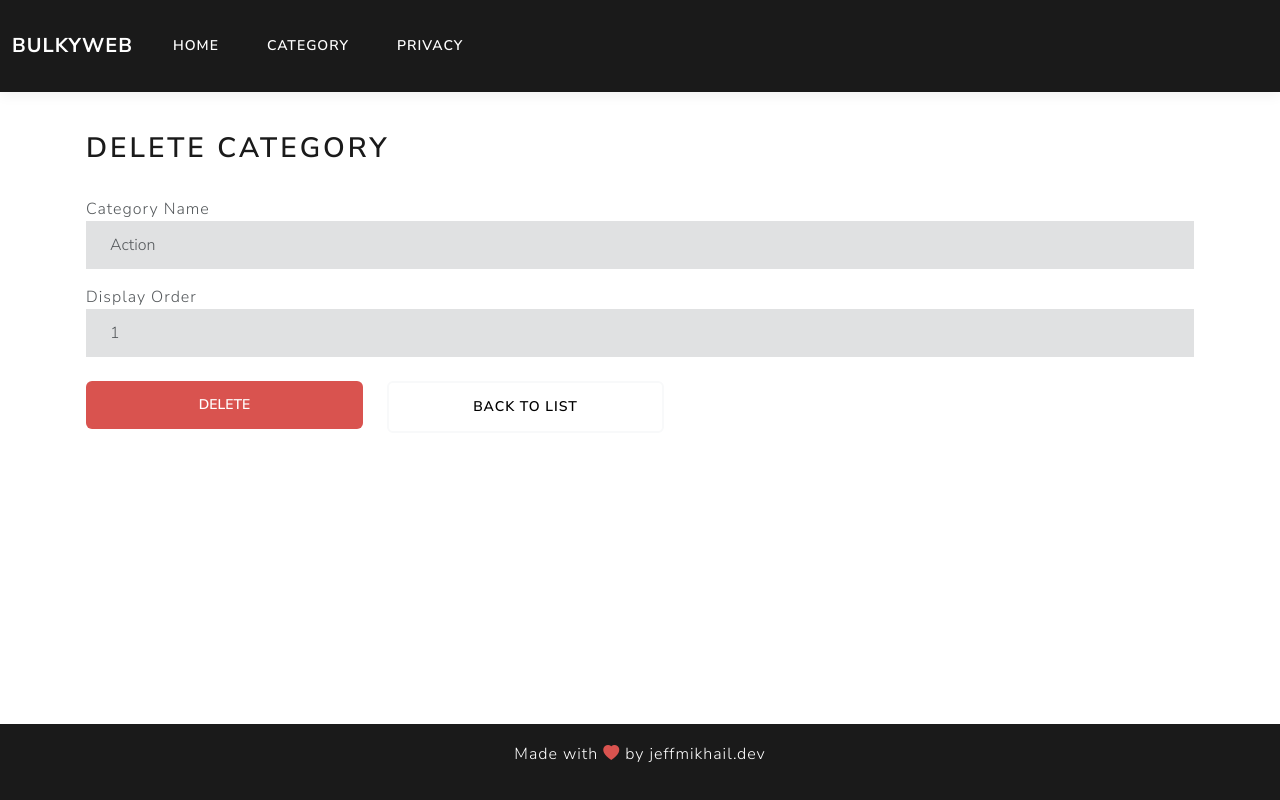
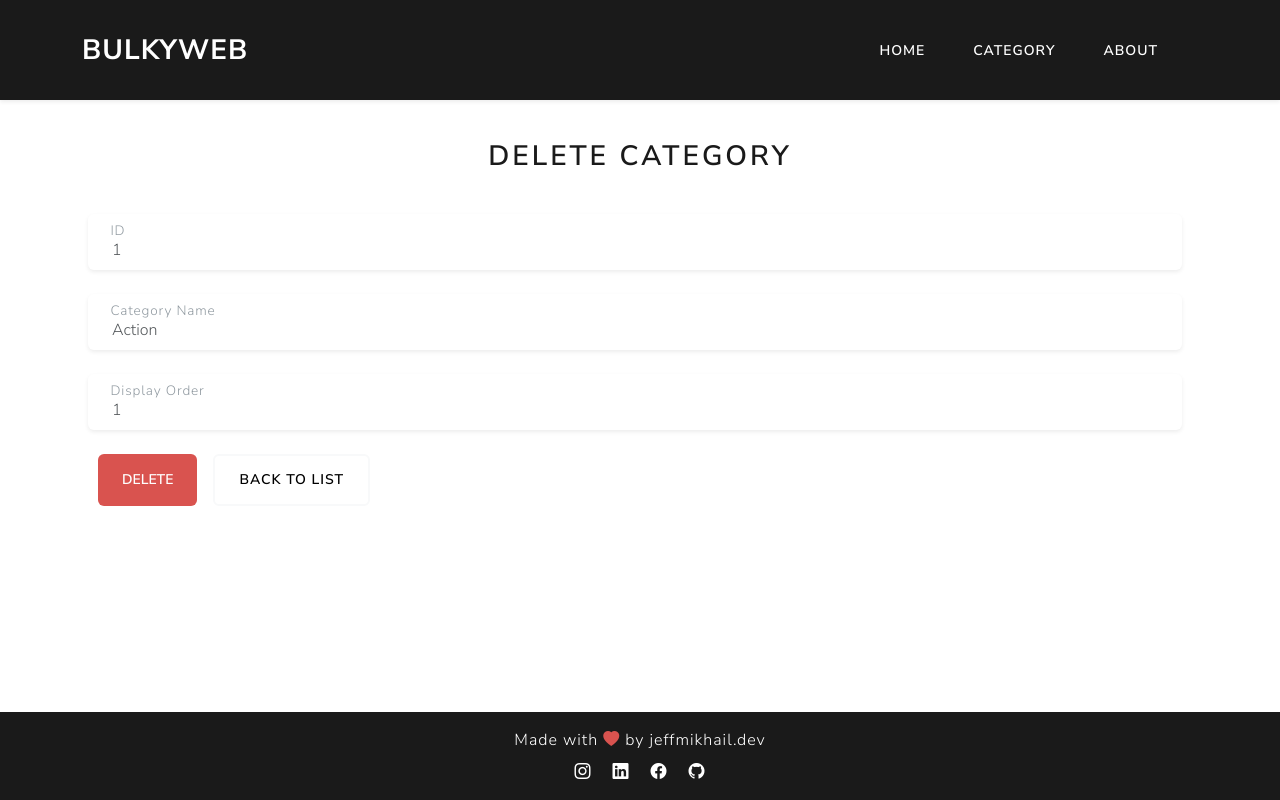
Before and after one commit to jeffmikhaildev/BULKY_ASP.NET_CORE_MVC, an ASP.NET Core app: page /Category/Delete/1 in a window 1280 px wide. Run offline with ASP.NET Core 8, Linux system fonts and the light colour scheme; data comes from the database, SQL or seed files in the repository; style sheets or scripts are compiled from the project's sources.

Commit message:
improve UI

```diff
--- a/BulkyWeb/Controllers/HomeController.cs
+++ b/BulkyWeb/Controllers/HomeController.cs
@@ -18,7 +18,7 @@ namespace BulkyWeb.Controllers
             return View();
         }
 
-        public IActionResult Privacy()
+        public IActionResult About()
         {
             return View();
         }
--- a/BulkyWeb/Views/Category/Delete.cshtml
+++ b/BulkyWeb/Views/Category/Delete.cshtml
@@ -1,33 +1,68 @@
 @model Category
 
+@{
+    ViewData["Title"] = "Delete Category";
+}
+
+
 <form method="post">
-
+    <!-- Keep hidden ID for POST -->
     <input type="hidden" asp-for="Id" />
 
     <div class="border border-black p-3 mt-4">
         <div class="row pb-2">
-            <h2 class="text-primary p-0">Delete Category</h2>
+            <h2 class="text-primary p-0 text-center mb-3">Delete Category</h2>
             <hr />
         </div>
 
-        @* <div asp-validation-summary="ModelOnly"></div> *@
-
-        <div class="mb-3 row">
-            <label asp-for="Name" class="p-0"></label>
-            <input asp-for="Name" name="Name" disabled class="form-control" placeholder="Enter Category Name" style="outline: none; box-shadow: none; border-color: #ced4da;" />
+        <!-- ID (disabled floating field) -->
+        <div class="form-floating mb-4" style="margin-left: -10px;">
+            <input asp-for="Id" class="form-control rounded shadow-sm bg-transparent" disabled
+                   style="border-color: #ced4da;" />
+            <label asp-for="Id">ID</label>
         </div>
 
-        <div class="mb-3 row">
-            <label asp-for="DisplayOrder" class="p-0"></label>
-            <input asp-for="DisplayOrder" disabled name="DisplayOrder" class="form-control" placeholder="Enter Display Order" style="outline: none; box-shadow: none; border-color: #ced4da;" />
+        <!-- Name (disabled floating field) -->
+        <div class="form-floating mb-4" style="margin-left: -10px;">
+            <input asp-for="Name" class="form-control rounded shadow-sm bg-transparent" disabled
+                   placeholder="Enter Category Name" style="border-color: #ced4da;" />
+            <label asp-for="Name">Category Name</label>
         </div>
 
-        <div class="row mt-4 gap-4">
-            <div class="col-6 col-md-3 p-0">
-                <button type="submit" class="btn btn-danger rounded form-control">Delete</button>
-            </div>
-            <div class="col-6 col-md-3 p-0">
-                <a asp-controller="Category" asp-action="Index" class="btn btn-outline-secondary rounded form-control">Back To List</a>
+        <!-- DisplayOrder (disabled floating field) -->
+        <div class="form-floating mb-4" style="margin-left: -10px;">
+            <input asp-for="DisplayOrder" class="form-control rounded shadow-sm bg-transparent" disabled
+                   placeholder="Enter Display Order" style="border-color: #ced4da;" />
+            <label asp-for="DisplayOrder">Display Order</label>
+        </div>
+
+        <!-- Action buttons -->
+        <div class="d-flex flex-wrap gap-3">
+            <!-- Trigger Modal -->
+            <button type="button" class="btn btn-danger rounded px-4" data-bs-toggle="modal" data-bs-target="#confirmDeleteModal">
+                Delete
+            </button>
+            <a asp-controller="Category" asp-action="Index" class="btn btn-outline-secondary rounded px-4">
+                Back To List
+            </a>
+        </div>
+    </div>
+
+    <!-- Delete Confirmation Modal -->
+    <div class="modal fade" id="confirmDeleteModal" tabindex="-1" aria-labelledby="confirmDeleteModalLabel" aria-hidden="true">
+        <div class="modal-dialog modal-dialog-centered">
+            <div class="modal-content border border-black">
+                <div class="modal-header">
+                    <h5 class="modal-title text-danger" id="confirmDeleteModalLabel">Confirm Delete</h5>
+                    <button type="button" class="btn-close" data-bs-dismiss="modal" aria-label="Close"></button>
+                </div>
+                <div class="modal-body">
+                    Are you sure you want to delete this category?
+                </div>
+                <div class="modal-footer">
+                    <button type="button" class="btn btn-secondary rounded" data-bs-dismiss="modal">Cancel</button>
+                    <button type="submit" class="btn btn-danger rounded">Delete</button>
+                </div>
             </div>
         </div>
     </div>
--- /dev/null
+++ b/BulkyWeb/Views/Shared/_FooterPartial.cshtml
@@ -0,0 +1,13 @@
+<footer class="bg-primary text-white py-3 border-top fixed-bottom">
+    <div class="container text-center">
+        <p class="mb-2 fs-5">
+            Made with <i class="bi bi-heart-fill text-danger"></i> by jeffmikhail.dev
+        </p>
+        <div>
+            <a href="https://www.instagram.com" class="text-white fs-5 me-3" target="_blank"><i class="bi bi-instagram"></i></a>
+            <a href="https://www.linkedin.com" class="text-white fs-5 me-3" target="_blank"><i class="bi bi-linkedin"></i></a>
+            <a href="https://www.facebook.com" class="text-white fs-5 me-3" target="_blank"><i class="bi bi-facebook"></i></a>
+            <a href="https://github.com" class="text-white fs-5" target="_blank"><i class="bi bi-github"></i></a>
+        </div>
+    </div>
+</footer>
--- /dev/null
+++ b/BulkyWeb/Views/Shared/_HeaderPartial.cshtml
@@ -0,0 +1,56 @@
+<header>
+    @* <nav class="navbar navbar-expand-sm navbar-toggleable-sm navbar-dark bg-primary border-bottom box-shadow mb-3">
+            <div class="container-fluid">
+                <a class="navbar-brand fw-bolder" asp-area="" asp-controller="Home" asp-action="Index">BulkyWeb</a>
+                <button class="navbar-toggler" type="button" data-bs-toggle="collapse" data-bs-target=".navbar-collapse" aria-controls="navbarSupportedContent"
+                        aria-expanded="false" aria-label="Toggle navigation">
+                    <span class="navbar-toggler-icon"></span>
+                </button>
+                <div class="navbar-collapse collapse d-sm-inline-flex justify-content-between">
+                    <ul class="navbar-nav flex-grow-1">
+                        <li class="nav-item">
+                            <a class="nav-link text-white" asp-controller="Home" asp-action="Index">Home</a>
+                        </li>
+                        <li class="nav-item">
+                            <a class="nav-link text-white" asp-controller="Category" asp-action="Index">Category</a>
+                        </li>
+                        <li class="nav-item">
+                            <a class="nav-link text-white" asp-controller="Home" asp-action="Privacy">Privacy</a>
+                        </li>
+
+                    </ul>
+                </div>
+            </div>
+        </nav> *@
+
+    <nav class="navbar navbar-expand-lg navbar-dark bg-primary border-bottom shadow-sm mb-3">
+        <div class="container">
+            <!-- Brand -->
+            <a class="navbar-brand fw-bolder fs-2" asp-controller="Home" asp-action="Index">
+                BulkyWeb
+            </a>
+
+            <!-- Mobile Toggler -->
+            <button class="navbar-toggler" type="button" data-bs-toggle="collapse" data-bs-target="#navbarMain"
+                    aria-controls="navbarMain" aria-expanded="false" aria-label="Toggle navigation">
+                <span class="navbar-toggler-icon"></span>
+            </button>
+
+            <!-- Nav Items -->
+            <div class="collapse navbar-collapse justify-content-end" id="navbarMain">
+                <ul class="navbar-nav ms-auto">
+                    <li class="nav-item">
+                        <a class="nav-link text-white" asp-controller="Home" asp-action="Index">Home</a>
+                    </li>
+                    <li class="nav-item">
+                        <a class="nav-link text-white" asp-controller="Category" asp-action="Index">Category</a>
+                    </li>
+                    <li class="nav-item">
+                        <a class="nav-link text-white" asp-controller="Home" asp-action="About">About</a>
+                    </li>
+                </ul>
+            </div>
+        </div>
+    </nav>
+
+</header>
--- a/BulkyWeb/Views/Shared/_Layout.cshtml
+++ b/BulkyWeb/Views/Shared/_Layout.cshtml
@@ -4,6 +4,7 @@
     <meta charset="utf-8" />
     <meta name="viewport" content="width=device-width, initial-scale=1.0" />
     <title>@ViewData["Title"] - BulkyWeb</title>
+    <link rel="icon" type="image/x-icon" href="~/asp-favicon.png" />
     <link rel="stylesheet" href="~/lib/bootstrap/dist/css/bootstrap.css" />
     <link rel="stylesheet" href="~/css/site.css" asp-append-version="true" />
     <link rel="stylesheet" href="~/BulkyWeb.styles.css" asp-append-version="true" />
@@ -12,44 +13,19 @@
 
 </head>
 <body>
-    <header>
-        <nav class="navbar navbar-expand-sm navbar-toggleable-sm navbar-dark bg-primary border-bottom box-shadow mb-3">
-            <div class="container-fluid">
-                <a class="navbar-brand fw-bolder" asp-area="" asp-controller="Home" asp-action="Index">BulkyWeb</a>
-                <button class="navbar-toggler" type="button" data-bs-toggle="collapse" data-bs-target=".navbar-collapse" aria-controls="navbarSupportedContent"
-                        aria-expanded="false" aria-label="Toggle navigation">
-                    <span class="navbar-toggler-icon"></span>
-                </button>
-                <div class="navbar-collapse collapse d-sm-inline-flex justify-content-between">
-                    <ul class="navbar-nav flex-grow-1">
-                        <li class="nav-item">
-                            <a class="nav-link text-white" asp-controller="Home" asp-action="Index">Home</a>
-                        </li>
-                        <li class="nav-item">
-                            <a class="nav-link text-white" asp-controller="Category" asp-action="Index">Category</a>
-                        </li>
-                        <li class="nav-item">
-                            <a class="nav-link text-white" asp-controller="Home" asp-action="Privacy">Privacy</a>
-                        </li>
 
-                    </ul>
-                </div>
-            </div>
-        </nav>
-    </header>
+    @await Html.PartialAsync("_HeaderPartial")
+
     <div class="container">
-        <main role="main" class="pb-3">
+        <main role="main" class="pb-5">
             <partial name="_Notifications" />
 
             @RenderBody()
         </main>
     </div>
 
-    <footer class="border-top bg-primary footer text-white">
-        <div class="container">
-            <p class="text-center">Made with <i class="bi bi-heart-fill text-danger"></i> by jeffmikhail.dev</p>
-        </div>
-    </footer>
+    @await Html.PartialAsync("_FooterPartial")
+
     <script src="~/lib/jquery/dist/jquery.min.js"></script>
     <script src="~/lib/bootstrap/dist/js/bootstrap.bundle.min.js"></script>
     <script src="~/js/site.js" asp-append-version="true"></script>
```
Also changed, not shown: BulkyWeb/Views/Category/Create.cshtml (+18 -14 lines), BulkyWeb/Views/Category/Edit.cshtml (+30 -19 lines), BulkyWeb/Views/Category/Index.cshtml (+20 -14 lines), BulkyWeb/Views/Home/About.cshtml (added, +31 -0 lines), BulkyWeb/Views/Home/Index.cshtml (+12 -4 lines), BulkyWeb/Views/Home/Privacy.cshtml (deleted, +0 -7 lines), BulkyWeb/wwwroot/asp-favicon.png (added).
